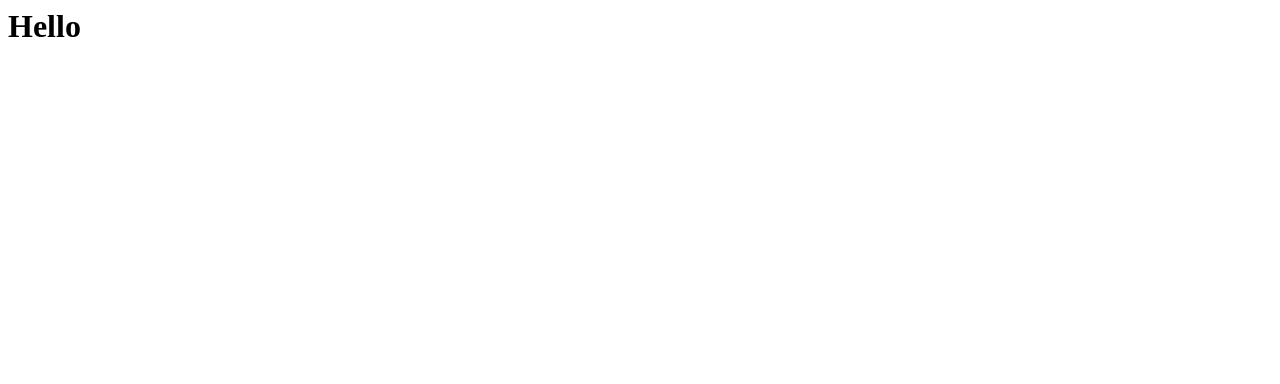
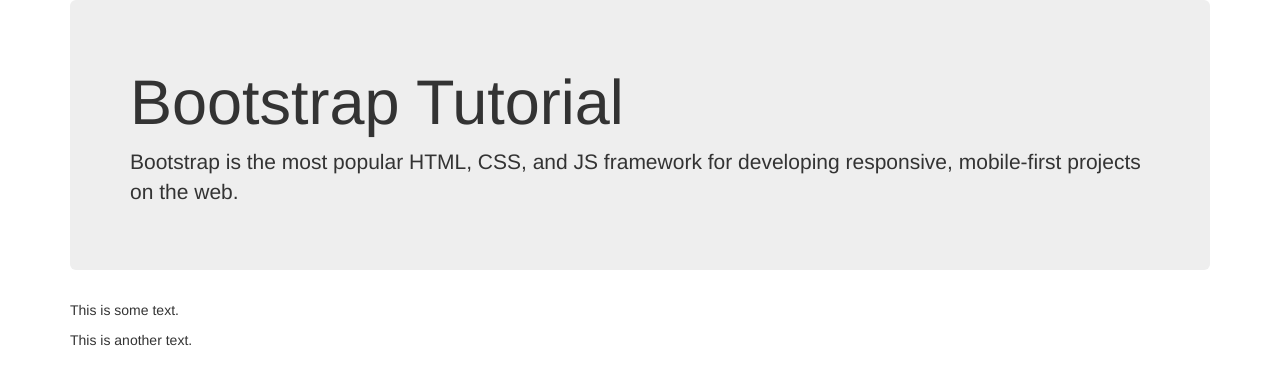
Before and after one commit to skhetarp/index, a plain HTML site: page Index.html in a window 1280 px wide. Drawn offline with nearby package versions, Linux system fonts and the light colour scheme.

Commit message:
index.html

```diff
--- a/Index.html
+++ b/Index.html
@@ -1 +1,23 @@
-<h1>Hello</h1>
+<!DOCTYPE html>
+<html lang="en">
+<head>
+  <title>Bootstrap Example</title>
+  <meta charset="utf-8">
+  <meta name="viewport" content="width=device-width, initial-scale=1">
+  <link rel="stylesheet" href="https://maxcdn.bootstrapcdn.com/bootstrap/3.4.0/css/bootstrap.min.css">
+  <script src="https://ajax.googleapis.com/ajax/libs/jquery/3.4.0/jquery.min.js"></script>
+  <script src="https://maxcdn.bootstrapcdn.com/bootstrap/3.4.0/js/bootstrap.min.js"></script>
+</head>
+<body>
+
+<div class="container">
+  <div class="jumbotron">
+    <h1>Bootstrap Tutorial</h1>
+    <p>Bootstrap is the most popular HTML, CSS, and JS framework for developing responsive, mobile-first projects on the web.</p>
+  </div>
+  <p>This is some text.</p>
+  <p>This is another text.</p>
+</div>
+
+</body>
+</html>
```
